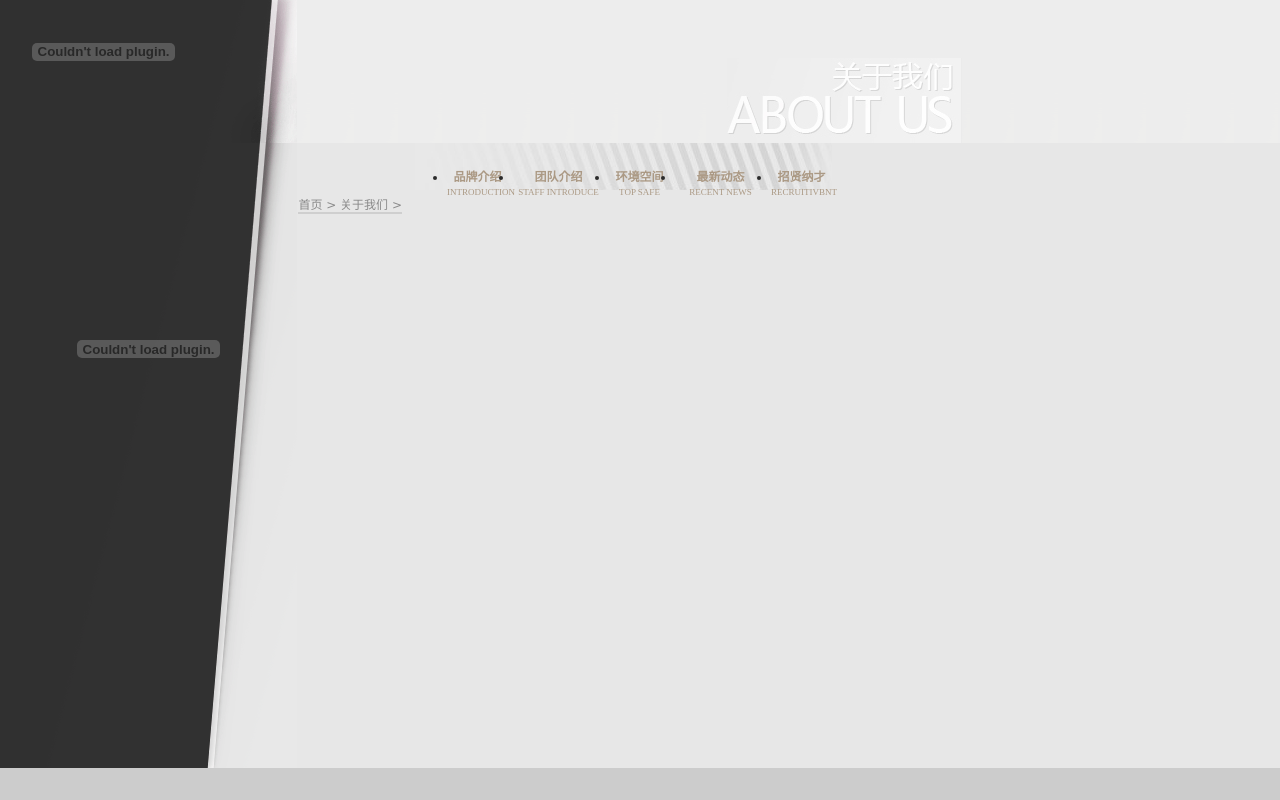
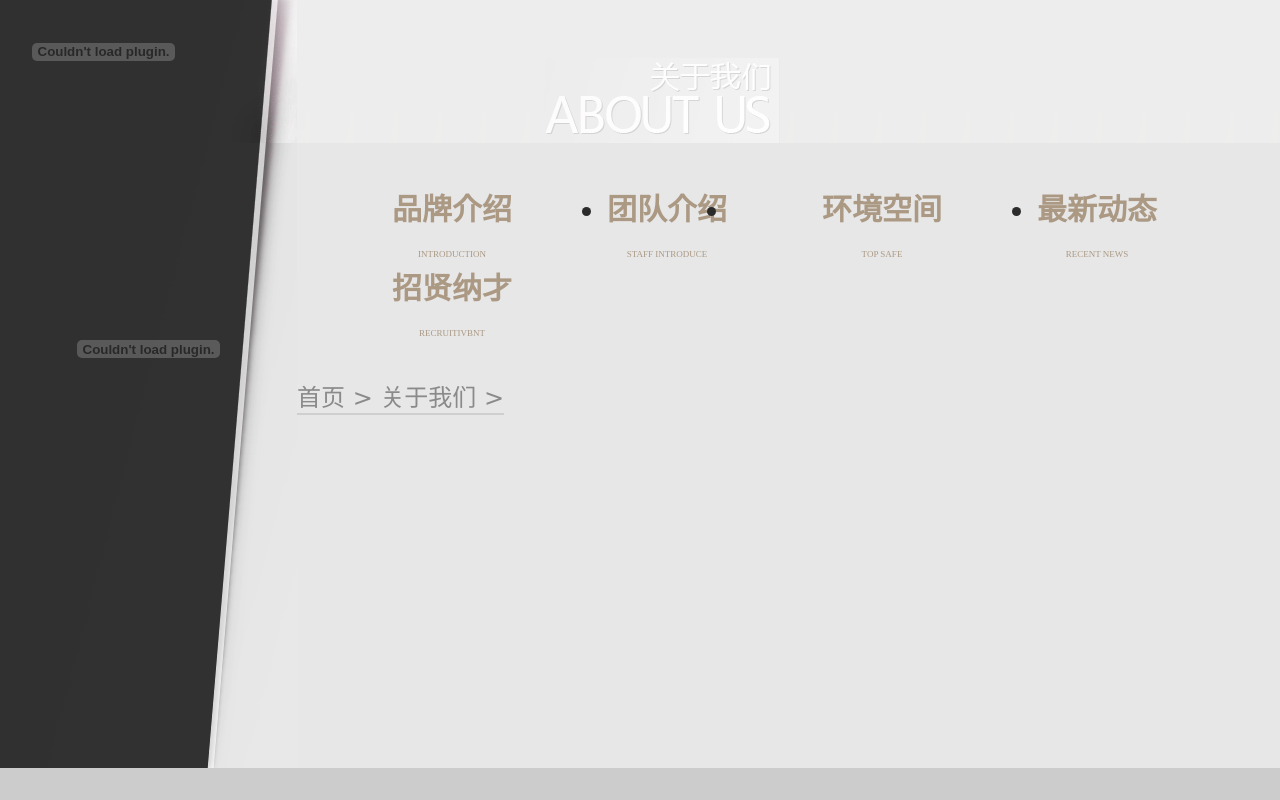
Before and after one commit to hedm0423/van, a PHP site: page /head_about.php in a window 1280 px wide. Run offline with PHP 8.4, Linux system fonts and the light colour scheme; data comes from the database, SQL or seed files in the repository; data that the repository does not hold is empty.

Commit message:
修改css、about.php

```diff
--- a/css/css.css
+++ b/css/css.css
@@ -18,45 +18,45 @@
 
 #right{ overflow:auto; height:100%;}
 
-#main{width:665px; float:left;text-align:right; border:solid 0px #000}
+#main{width:100%; float:left;text-align:right; border:solid 0px #000}
 
-.banner_about{height:143px;background:url(../images/title_about.jpg) right bottom  no-repeat; }
+.banner_about{height:143px;background:url(../images/title_about.jpg) right bottom  no-repeat; margin-right:500px;}
 .banner_services{height:143px;background:url(../images/title_services.jpg) right bottom  no-repeat; }
 .banner_notice{height:143px;background:url(../images/banner_notice.jpg) right bottom  no-repeat; }
 .banner_show{height:143px;background:url(../images/banner_show.jpg) right bottom  no-repeat ; }
 .banner_join{height:143px;background:url(../images/banner_join.jpg) right bottom  no-repeat; }
 .banner_contact{height:143px;background:url(../images/banner_contact.jpg) right bottom  no-repeat; }
 
-#nav{ width:535px; height:47px; background:url(../images/nav_bg.jpg) top right  no-repeat; }
- #nav ul{ float:right; width:auto; padding-top:12px; text-align:right;}
-  #nav li{ float:left; width:61px; text-align:center; margin-left:5px;}
-  #nav li a{ font-weight:bold; font-size:12x; color:#AB9984;text-decoration:none;text-align:center;text-decoration:none;}
+#nav{ width:100%; height:auto; background:url(../images/nav_bg.jpg) top right  no-repeat; }
+ #nav ul{ float:right; width:100%; padding-top:12px; text-align:right; font-size:30px;}
+  #nav li{ float:left; width:300px; text-align:center; margin-left:5px;}
+  #nav li a{ font-weight:bold; font-size:30px; color:#AB9984;text-decoration:none;text-align:center;text-decoration:none;}
   #nav li a:hover{ color:#dd5e9c;}
   #nav li a.current{ color:#dd5e9c;}
 
-#nav .about_1{ width:91px;}
+#nav .about_1{ width:auto;}
 #nav .about_2{  font-family:黑体;font-size:9px; font-weight:normal;}
 
 
 
 
-#now_position{ float:right; font-size:12px; color:#8A8A8A ; border-bottom:solid 2px #CFCFCF; padding-top:5px;  }
-#now_position a{ font-size:12px;color:#8A8A8A ;  text-decoration:none;}
-#now_position a:hover{ font-size:12px;color:#dd5e9c ;  text-decoration:none;}
+#now_position{ float:left; font-size:24px; color:#8A8A8A ; border-bottom:solid 2px #CFCFCF; padding-top:5px;  }
+#now_position a{ font-size:24px;color:#8A8A8A ;  text-decoration:none;}
+#now_position a:hover{ font-size:24px;color:#dd5e9c ;  text-decoration:none;}
 
 
 
-#cont{float:right; width:100%; margin-top:14px; text-align:right; border:solid 0px #000; }
+#cont{float:right; width:100%; margin-top:14px; text-align:left; border:solid 0px #000; }
 
-.zp{width:463px; height:206px; border:solid 1px #D0D0D0; background:#FFFFFF; text-align:center; padding-top:4px; margin-bottom:15px;}
+.zp{margin-left:150px; width:100%; height:100%; border:solid 1px #D0D0D0; background:#FFFFFF; text-align:center; float:top;padding-top:4px; margin-bottom:15px;}
 
 /*.intr{ width:100%; text-align:right; line-height:23px; color:#AB9984; margin-top:22px;}*/
-.intr{ width:100%; text-align:right; line-height:23px; color:#333333; margin-top:22px;}
+.intr{padding-left:150px; width:100%; text-align:left; line-height:23px; color:#333333; margin-top:22px; font-size:16px}
 
 
-#bottom{float:right; width:100%; text-align:right; margin:28px 0;}
+#bottom{float:right; width:100%; text-align:center; margin:28px 0;}
 
-.logo_bottom{background:url(../images/logo_bottom.jpg) top right  no-repeat; width:100%; height:59px; }
+.logo_bottom{background:url(../images/logo_bottom.jpg) top center  no-repeat; width:100%; height:59px; }
 
 .copyright{ color:#000;font-size:12px; line-height:17px; margin-top:10px;}
 
```
